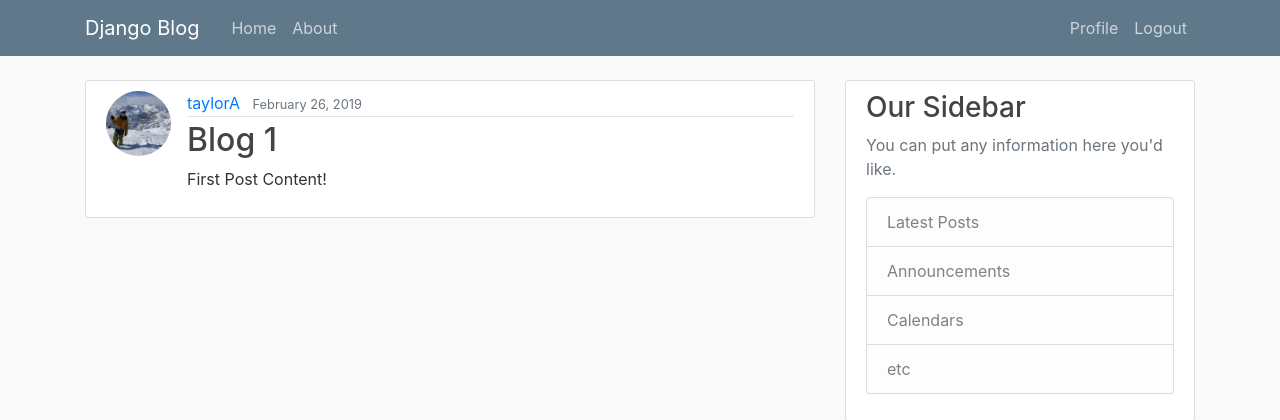
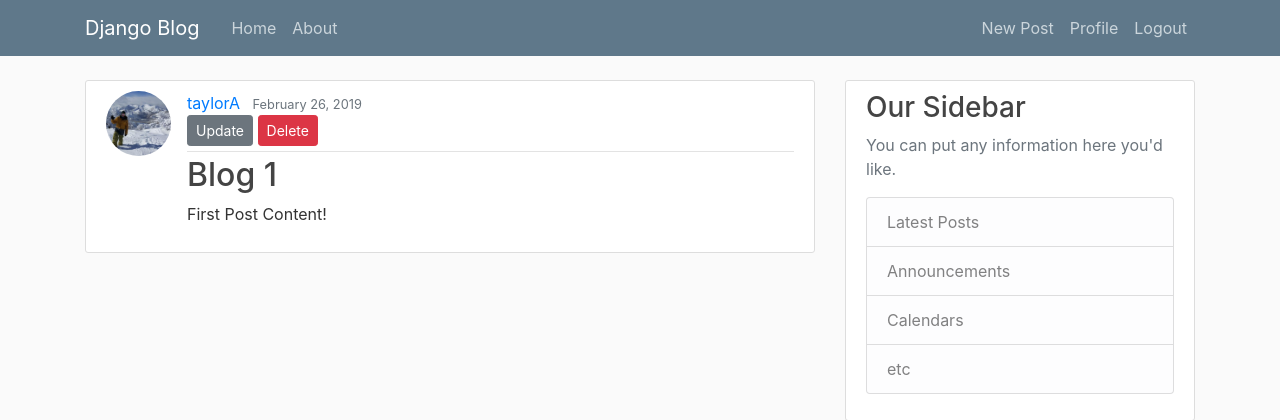
Before and after one commit to TaylorArmstrong/Django_Blog, a Django app: page /post/1/ in a window 1280 px wide. Shown: the top 420 px of the page. Run offline with Django 3.2, Linux system fonts and the light colour scheme; a user stored in the database is signed in; data comes from the database, SQL or seed files in the repository; both versions use the stored data as it was after the commit; some libraries are stand-ins or nearby versions.

Commit message:
update and delete post working

```diff
--- a/blog/templates/blog/base.html
+++ b/blog/templates/blog/base.html
@@ -33,6 +33,7 @@
                     <!-- Navbar Right Side -->
                     <div class="navbar-nav">
                         {% if user.is_authenticated %}
+                            <a class="nav-item nav-link" href='{% url "post-create" %}'>New Post</a>
                             <a class="nav-item nav-link" href='{% url "profile" %}'>Profile</a>
                             <a class="nav-item nav-link" href='{% url "logout" %}'>Logout</a>
                         {% else %}
--- a/blog/templates/blog/post_detail.html
+++ b/blog/templates/blog/post_detail.html
@@ -6,6 +6,12 @@
         <div class="article-metadata">
             <a class="mr-2" href="#">{{ object.author }}</a>
             <small class="text-muted">{{ object.date_posted|date:'F d, Y' }}</small>
+            {% if object.author == user %}
+                <div>
+                    <a class='btn btn-secondary btn-sm mb-1 mb-1' href='{% url "post-update" object.id %}'>Update</a>
+                    <a class='btn btn-danger btn-sm mb-1 mb-1' href='{% url "post-delete" object.id %}'>Delete</a>
+                </div>
+            {% endif %}
         </div>
         <h2 class="article-title">{{ object.title }}</h2>
         <p class="article-content">{{ object.content }}</p>
--- a/blog/urls.py
+++ b/blog/urls.py
@@ -2,7 +2,9 @@ from django.urls import path
 from .views import (
     PostListView,
     PostDetailView,
-    PostCreateView
+    PostCreateView,
+    PostUpdateView,
+    PostDeleteView
 )
 from . import views
 
@@ -11,6 +13,6 @@ urlpatterns = [
     path('about/', views.about, name='blog-about'),
     path('post/<int:pk>/', PostDetailView.as_view(), name='post-detail'),
     path('post/new/', PostCreateView.as_view(), name='post-create'),
-    path('login/', views.login, name='blog-login'),
-    path('register/', views.register, name='blog-register'),
+    path('post/<int:pk>/update/', PostUpdateView.as_view(), name='post-update'),
+    path('post/<int:pk>/delete/', PostDeleteView.as_view(), name='post-delete'),
 ]
--- a/blog/views.py
+++ b/blog/views.py
@@ -1,8 +1,11 @@
 from django.shortcuts import render
+from django.contrib.auth.mixins import LoginRequiredMixin, UserPassesTestMixin
 from django.views.generic import (
     ListView,
     DetailView,
-    CreateView
+    CreateView,
+    UpdateView,
+    DeleteView
 )
 from .models import Post
 
@@ -24,7 +27,7 @@ class PostDetailView(DetailView):
     model = Post
 
 
-class PostCreateView(CreateView):
+class PostCreateView(LoginRequiredMixin, CreateView):
     model = Post
     fields = ['title', 'content']
 
@@ -33,12 +36,30 @@ class PostCreateView(CreateView):
         return super().form_valid(form)
 
 
+class PostUpdateView(LoginRequiredMixin, UserPassesTestMixin, UpdateView):
+    model = Post
+    fields = ['title', 'content']
+
+    def form_valid(self, form):
+        form.instance.author = self.request.user
+        return super().form_valid(form)
+
+    def test_func(self):
+        post = self.get_object()
+        if self.request.user == post.author:
+            return True
+        return False
+
+
+class PostDeleteView(LoginRequiredMixin, UserPassesTestMixin, DeleteView):
+    model = Post
+    success_url = '/'
+
+    def test_func(self):
+        post = self.get_object()
+        if self.request.user == post.author:
+            return True
+        return False
+
 def about(request):
     return render(request, 'blog/about.html', {'title': 'About'})
-
-
-def login(request):
-    return render(request, 'blog/login.html', {'title': 'Login'})
-
-def register(request):
-    return render(request, 'blog/register.html', {'title': 'Register'})
```
Also changed, not shown: blog/templates/blog/post_confirm_delete.html (added, +16 -0 lines), db.sqlite3.
